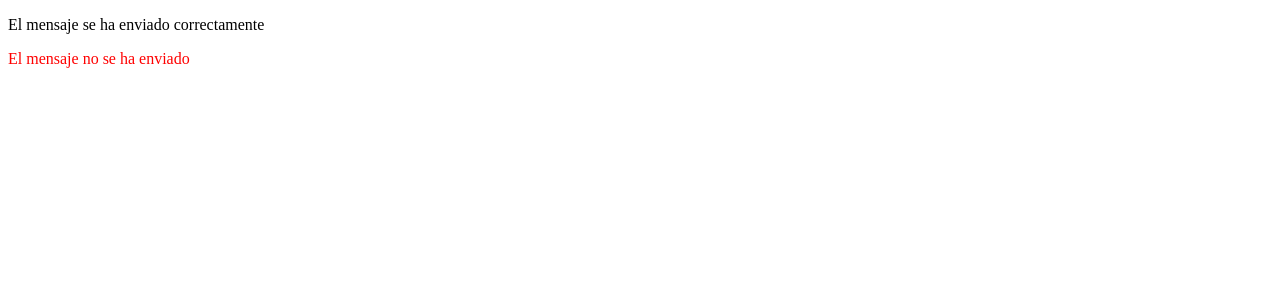
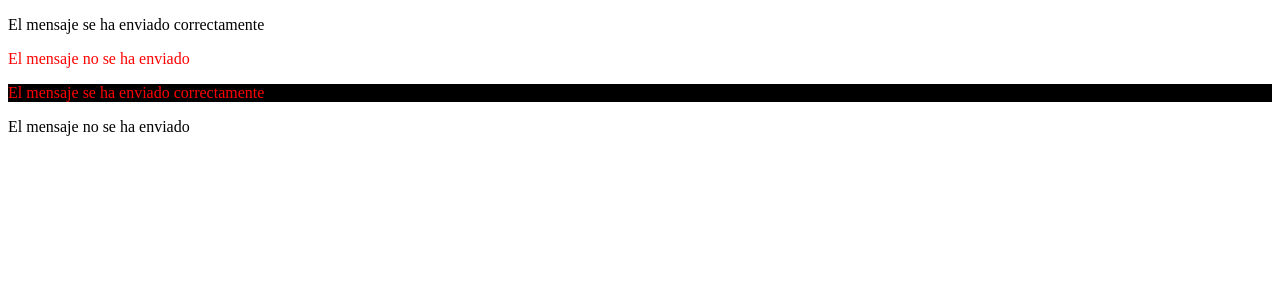
Before and after one commit to kevinmadrid-dev/vuejs3-basics, a Vue app: page / in a window 1280 px wide. Shown: the top 300 px of the page. Built offline with nearby package versions, Linux system fonts and the light colour scheme.

Commit message:
feat: :construction: Se añadió el "v-bin:class" y "v-bind-style"

```diff
--- a/src/App.vue
+++ b/src/App.vue
@@ -6,4 +6,4 @@
 import ExampleBind from "./components/Directivas/ExampleBind.vue"
 </script>
 
-<style></style>
+<script></script>
--- a/src/components/Directivas/ExampleBind.vue
+++ b/src/components/Directivas/ExampleBind.vue
@@ -1,6 +1,11 @@
 <template>
   <p v-bind:class="{ danger: hasError }">El mensaje se ha enviado correctamente</p>
   <p v-bind:class="{ danger: !hasError }">El mensaje no se ha enviado</p>
+
+  <p v-bind:style="{ backgroundColor: 'black', color: 'red' }">
+    El mensaje se ha enviado correctamente
+  </p>
+  <p v-bind:style="{}">El mensaje no se ha enviado</p>
 </template>
 
 <script lang="ts" setup>
```
